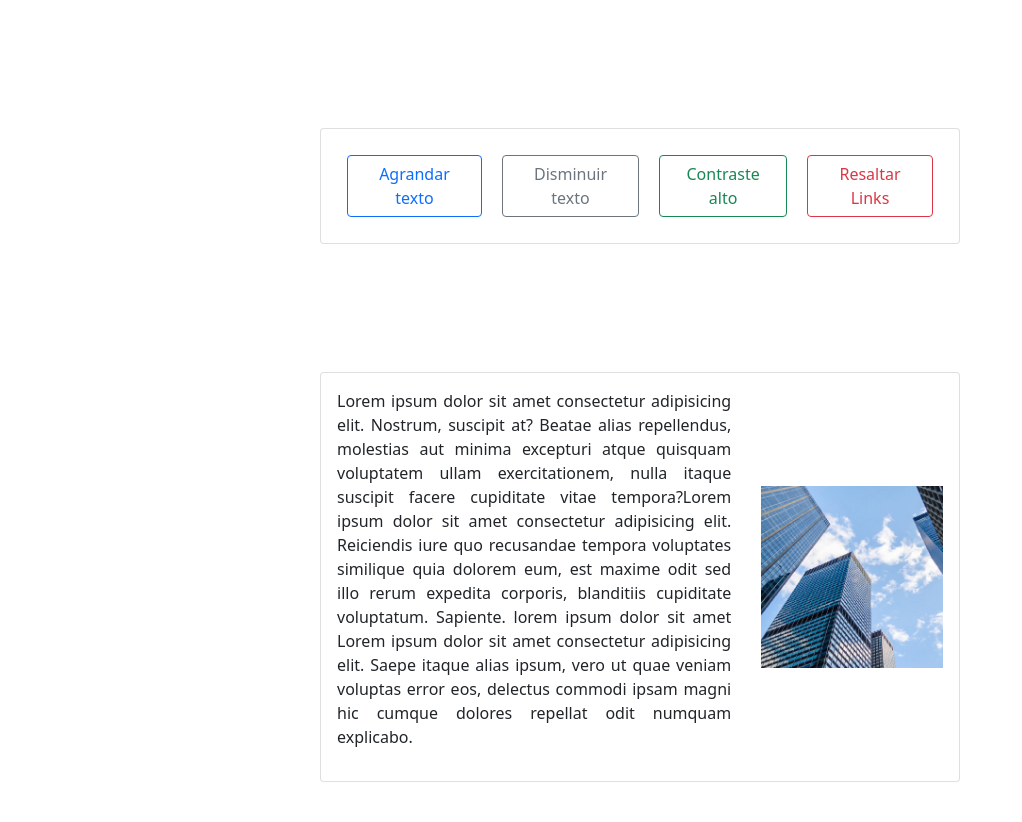
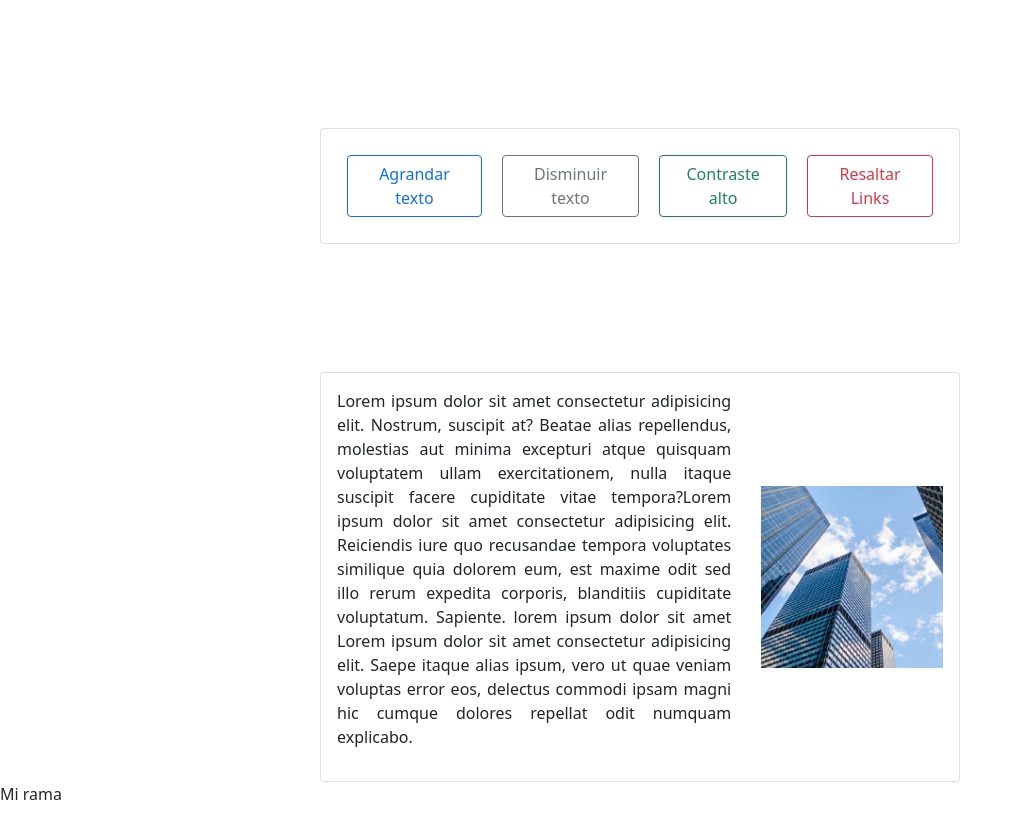
Before and after one commit to josejudev/Accesibilidad, a plain HTML site: page index.html in a window 1280 px wide. Shown: the whole page, without its empty margins (0-1022 px from the left). Before the commit the page ends 800 px from the top, so only its background shows below. Drawn offline with nearby package versions, Linux system fonts and the light colour scheme.

```diff
--- a/index.html
+++ b/index.html
@@ -35,6 +35,7 @@
                 <img class="imagen" src="edificio.jpg" alt="">
         </div>
     </div>
+    <p>Mi rama</p>
 
 
 
```
